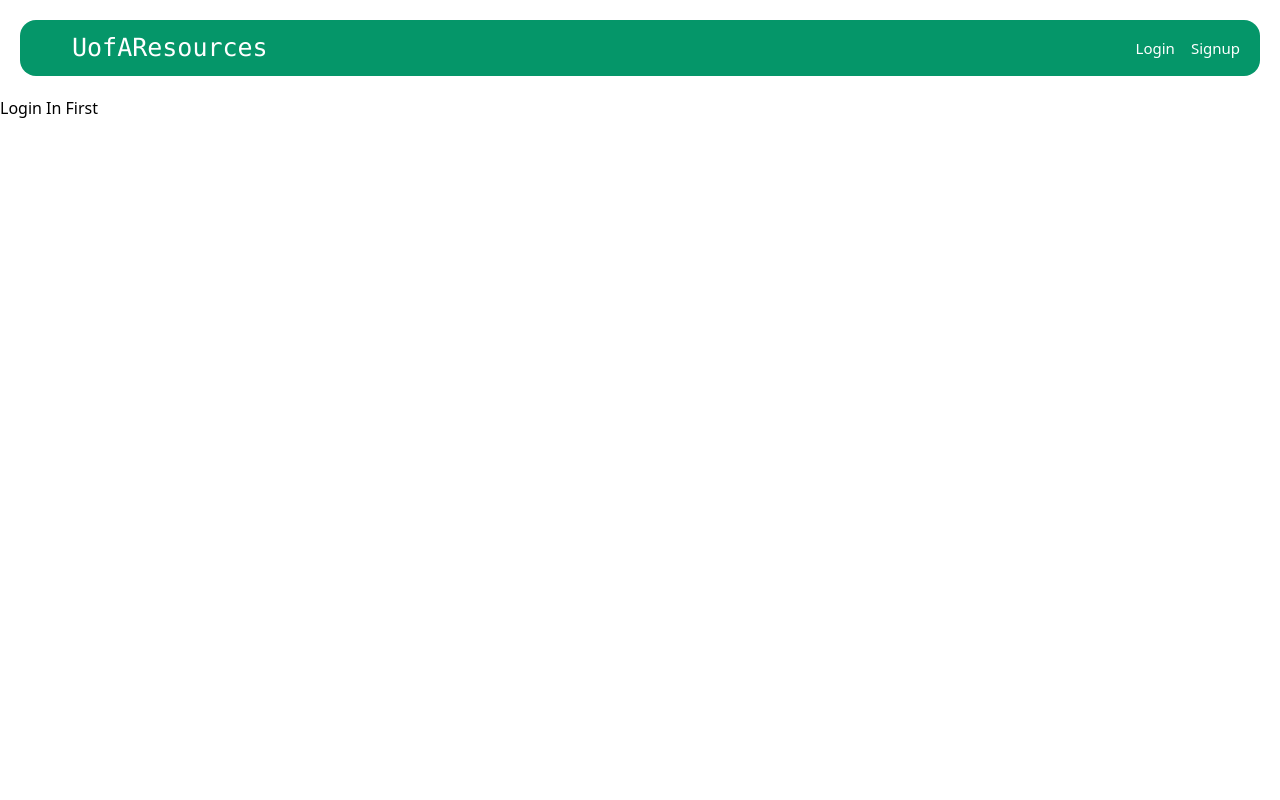
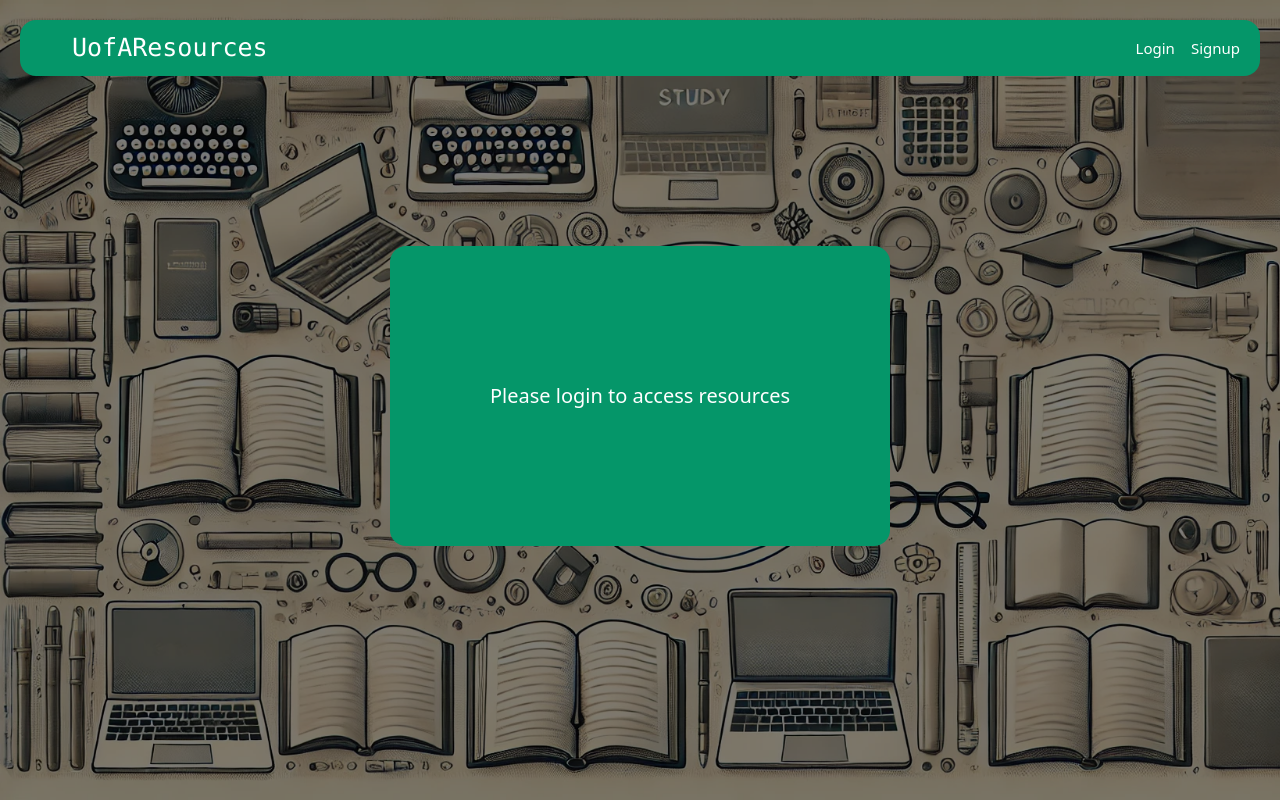
Before and after one commit to saymanq/UofA_Resources, a Next.js app in the folder uofa_resources/: page / in a window 1280 px wide. Built offline with nearby package versions, Linux system fonts and the light colour scheme; no server answers.

Commit message:
Improved UI

```diff
--- a/uofa_resources/app/layout.js
+++ b/uofa_resources/app/layout.js
@@ -9,7 +9,14 @@ export const metadata = {
 export default function RootLayout({ children }) {
   return (
     <html lang="en">
-      <body>
+      <body style={{
+        backgroundImage: `url("imgs/bgimg.jpeg")`,
+        backgroundSize: 'cover',
+
+        backgroundRepeat: 'no-repeat',
+        position: 'relative',
+        minHeight: '100vh',
+      }}>
         <AuthContextProvider>
           {children}
         </AuthContextProvider>
--- a/uofa_resources/app/page.js
+++ b/uofa_resources/app/page.js
@@ -19,9 +19,16 @@ export default function Home() {
   }, [user])
 
   return (
-    <div>
+    <div style={{
+      position: 'absolute',
+      top: 0,
+      left: 0,
+      right: 0,
+      bottom: 0,
+      backgroundColor: 'rgba(0, 0, 0, 0.5)',
+      zIndex: 0,}}>
       <NavBar />
-      {loading ? null : !user ? (<div>Login In First</div>) : (<div><PDFDownload /></div>)}
+      {loading ? null : !user ? (<div className='w-full flex justify-center items-start'><div className="bg-emerald-600 text-white sm:w-[500px] w-[330px] h-[300px] flex justify-center items-center mt-[150px] flex-col rounded-2xl sm:text-[20px] text-[15px]">Please login to access resources</div> </div>) : (<div><PDFDownload /></div>)}
     </div>
   )
     }
--- a/uofa_resources/components/PDFDownload.js
+++ b/uofa_resources/components/PDFDownload.js
@@ -65,18 +65,24 @@ const PDFDownloadList = () => {
   }
 
   return (
-    <div className="px-12 flex items-center flex-col justify-center">
-      <h2 className="text-2xl font-bold mb-4">STAT252 Fall 2024 Annotated Notes</h2>
+    <div className="px-12 flex items-center justify-center">
+      <div className='bg-emerald-500 w-[500px] flex items-center flex-col justify-center py-3'>
+        <h2 className="sm:text-2xl text-lg font-bold mb-4">STAT252 Fall 2024 Annotated Notes</h2>
+        <div className='flex flex-row justify-between sm:w-[450px] w-[360px] mb-2 sm:text-sm text-xs'>
+          <div>Instructor: Mike Kowalski</div>
+          <div>Lec B1 (52107)</div>
+          <div>13:00 - 13:50 MWF</div>
+        </div>
         {pdfs.length === 0 ? (
           <p>Loading PDFs...</p>
         ) : (
           <ul className="">
             {pdfs.map((pdf, index) => (
-            <li key={index} className="mb-2 border-2 border-emerald-400 p-3 w-[450px]">
+              <li key={index} className="mb-2 border-2 border-emerald-400 p-3 sm:w-[450px] w-[360px] sm:text-base hover:bg-emerald-300 hover:text-white">
                 <div className='flex flex-row items-center justify-between'>
                   <button
                     onClick={() => handleDownload(pdf.url, pdf.name)}
-                  className="text-blue-600 hover:underline"
+                    className="text-blue-700 hover:underline"
                   >
                       <div>{pdf.name}</div>
                   </button>
@@ -87,6 +93,7 @@ const PDFDownloadList = () => {
           </ul>
         )}
       </div>
+    </div>
   );
 };
 
```
Also changed, not shown: uofa_resources/public/imgs/bgimg.jpeg (added), uofa_resources/public/imgs/imppp.jpg (added). Lines whose indentation alone changed are shown as unchanged.
